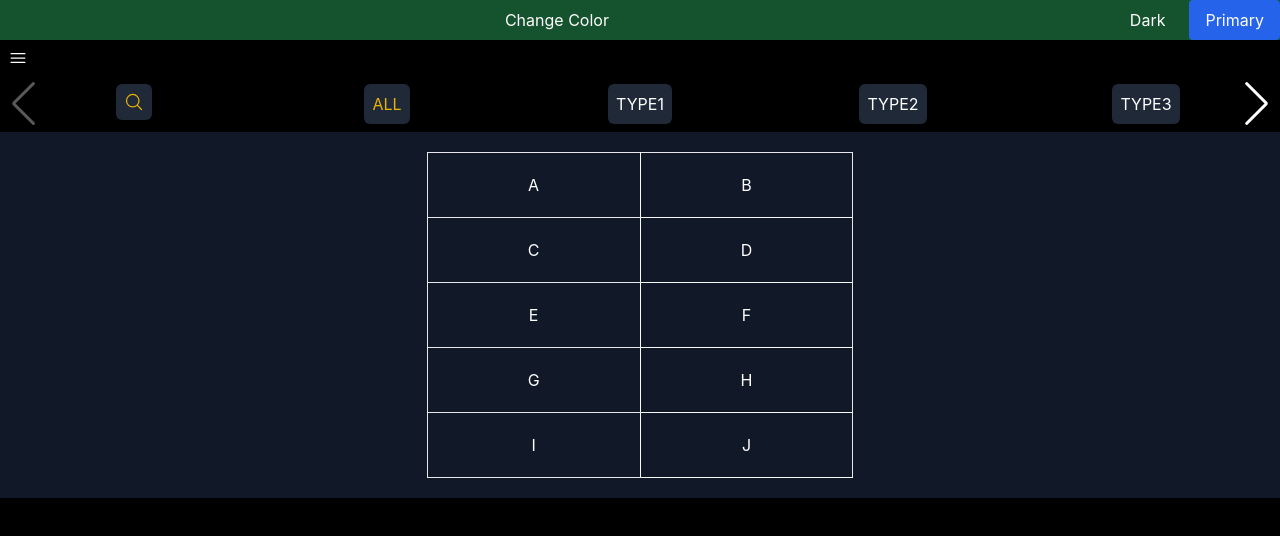
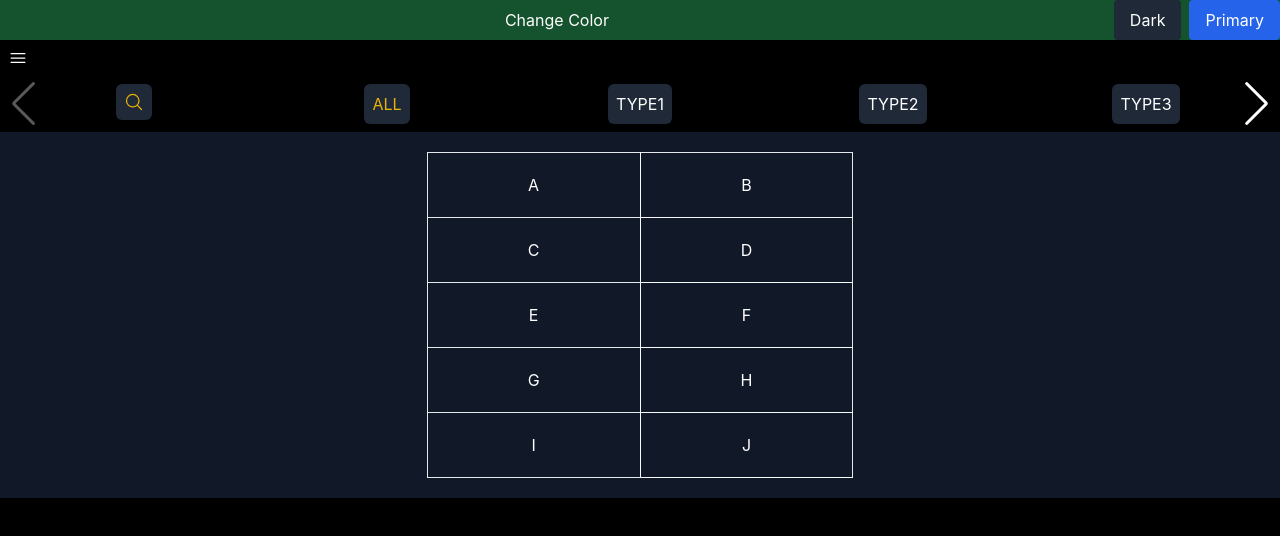
Before and after one commit to lilakima/coding-test-theme-sidebar, a React (Create React App) app: page / in a window 1280 px wide. Shown: the top 536 px of the page. Built offline with nearby package versions, Linux system fonts and the light colour scheme.

Commit message:
feat: fix toggle button

```diff
--- a/src/App.js
+++ b/src/App.js
@@ -26,12 +26,6 @@ const sliderButtons = [
   { id: 6, label: "TYPE4", special: false },
 ];
 
-const ColorToggleButton = ({ mode, toggleMode, color, label }) => (
-  <button className={`bg-${color} text-white px-4 py-2 rounded`} onClick={() => toggleMode(color)}>
-    {label}
-  </button>
-);
-
 const App = () => {
   const [mode, setMode] = useState('dark');
 
@@ -44,8 +38,8 @@ const App = () => {
       <nav className="flex items-center justify-between bg-green-900">
         <div className="text-white mx-auto">Change Color</div>
         <div className="flex space-x-2">
-          <ColorToggleButton mode={mode} toggleMode={toggleMode} color="dark" label="Dark" />
-          <ColorToggleButton mode={mode} toggleMode={toggleMode} color="primary" label="Primary" />
+          <button className="bg-dark text-white px-4 py-2 rounded" onClick={() => toggleMode('dark')}>Dark</button>
+          <button className="bg-blue-600 text-white px-4 py-2 rounded" onClick={() => toggleMode('primary')}>Primary</button>
         </div>
       </nav>
       <SidebarToggleMenu />
```
